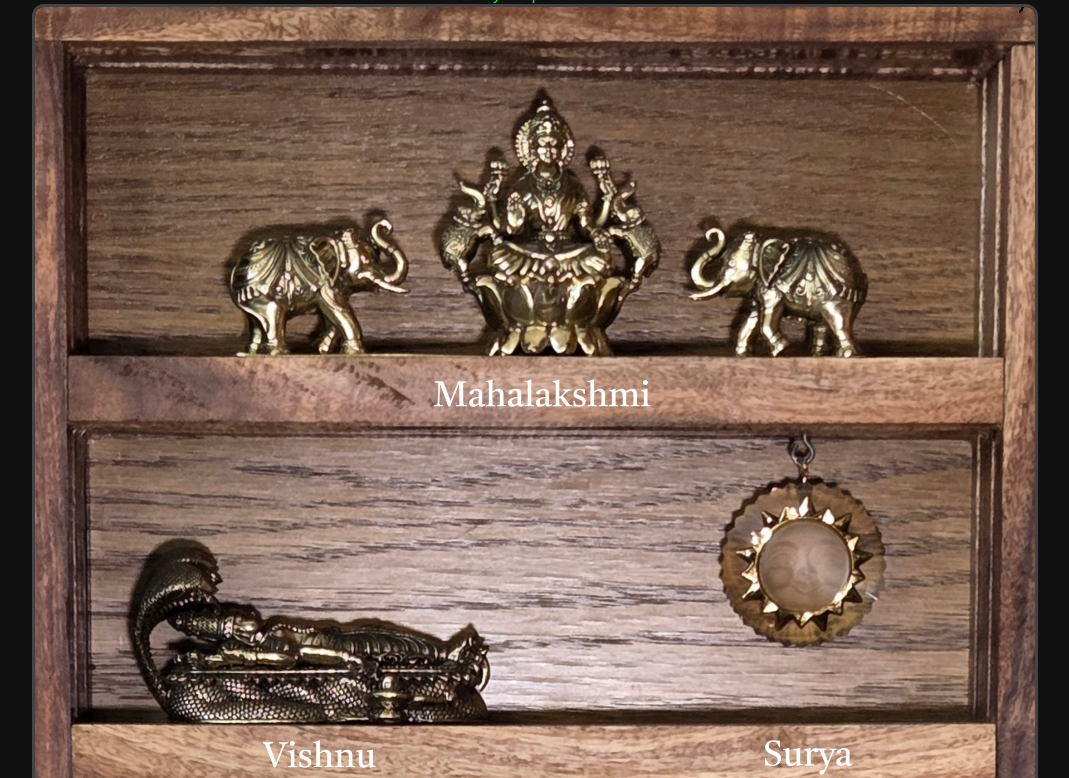
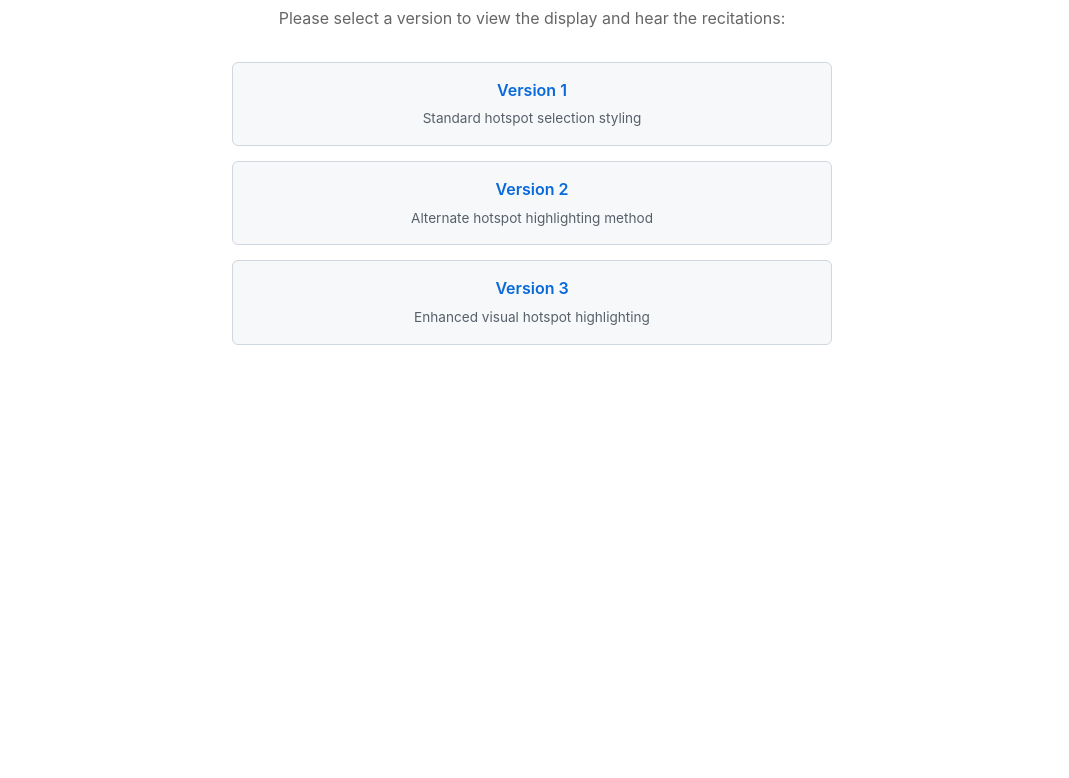
Before and after one commit to unifieldtek/Devata, a plain HTML site: page index.html in a window 1280 px wide. Shown: the part 101-879 px from the top of the page, without its empty margins (108-1177 px from the left). After the commit the page ends 800 px from the top, so only its background shows below. Drawn offline with Linux system fonts and the light colour scheme.

Commit message:
Update index.html
edit index.html

```diff
--- a/index.html
+++ b/index.html
@@ -3,186 +3,74 @@
 <head>
     <meta charset="UTF-8">
     <meta name="viewport" content="width=device-width, initial-scale=1.0">
-  <title>Devata Recitations</title>
+    <title>Vedic Devata Display - Select Version</title>
     <style>
-    body { font-family: Arial, sans-serif; background: #111; color: #0f0; text-align: center; margin: 0; padding: 10px; }
-    h1 { color: #0f0; margin: 20px 0; }
-    .container { position: relative; max-width: 1000px; margin: 0 auto; display: inline-block; }
-    #main-image { width: 100%; max-width: 1795px; height: auto; border: 3px solid #444; border-radius: 12px; display: block; }
-
-    /* The active highlight box (Cyan) */
-    .highlight {
-      position: absolute;
-      border: 5px solid #0ff;
-      box-shadow: 0 0 30px #0ff;
-      pointer-events: none;
-      transition: all 0.4s;
-      border-radius: 8px;
-      display: none;
-      z-index: 10;
+        body {
+            font-family: -apple-system, BlinkMacSystemFont, "Segoe UI", Roboto, Helvetica, Arial, sans-serif;
+            line-height: 1.6;
+            max-width: 600px;
+            margin: 40px auto;
+            padding: 0 20px;
+            color: #333;
+            text-align: center;
         }
-
-    /* TROUBLESHOOTING HOTSPOTS: Currently set to semi-transparent green */
-    /* For final production, change background to: rgba(255,255,255,0) and remove the border! */
-    .hotspot {
-      position: absolute;
-      cursor: pointer;
-      background: rgba(255, 255, 255, 0);
-      /*border: 2px dashed #0f0;
-      box-sizing: border-box;
-      z-index: 5;
+        h1 {
+            color: #111;
+            margin-bottom: 10px;
         }
-
-    .now-playing {
-      margin: 20px auto;
-      padding: 15px;
-      background: #222;
-      border-radius: 10px;
-      max-width: 800px;
-      min-height: 50px;
+        p {
+            color: #666;
+            margin-bottom: 30px;
         }
-    .demo-btn {
-margin: 25px auto;
-padding: 15px 40px;
-font-size: 1.4em;
-      background: #330;
-      color: #ff0;
-      border: 3px solid #f80;
-      border-radius: 12px;
-      cursor: pointer;
+        .version-list {
+            display: flex;
+            flex-direction: column;
+            gap: 15px;
+        }
+        .version-btn {
+            display: block;
+            padding: 15px 20px;
+            background-color: #f6f8fa;
+            border: 1px solid #d0d7de;
+            border-radius: 6px;
+            text-decoration: none;
+            color: #0969da;
+            font-weight: 600;
+            transition: all 0.2s ease;
+        }
+        .version-btn:hover {
+            background-color: #0969da;
+            color: #ffffff;
+            border-color: #0969da;
+        }
+        .description {
+            font-size: 0.85em;
+            color: #57606a;
+            font-weight: normal;
+            display: block;
+            margin-top: 5px;
         }
     </style>
 </head>
 <body>
 
-  <h1>Devata Recitations</h1>
-  <div class="now-playing" id="status">Ready - Tap a section</div>
+    <h1>Vedic Devata Interactive Display</h1>
+    <p>Please select a version to view the display and hear the recitations:</p>
 
-  <div class="container">
-    <img id="main-image" src="statue_map.jpg" alt="Statue Map">
-    <div class="highlight" id="highlight"></div>
-
-    <div class="hotspot" style="left:5%; top:77%; width:26%; height:18%;" onclick="playFull(0)" title="Hanuman"></div>
-    <div class="hotspot" style="left:34%; top:77%; width:26%; height:18%;" onclick="playFull(1)" title="Ganesh"></div>
-    <div class="hotspot" style="left:66%; top:77%; width:26%; height:18%;" onclick="playFull(2)" title="Shiva"></div>
-    <div class="hotspot" style="left:69%; top:52%; width:24%; height:19%;" onclick="playFull(3)" title="Saraswati"></div>
-    <div class="hotspot" style="left:37%; top:52%; width:29%; height:19%;" onclick="playFull(4)" title="Durga"></div>
-    <div class="hotspot" style="left:5%; top:52%; width:29%; height:19%;" onclick="playFull(5)" title="Narayana"></div>
-    <div class="hotspot" style="left:4%; top:29%; width:48%; height:18%;" onclick="playFull(6)" title="Vishnu"></div>
-    <div class="hotspot" style="left:55%; top:29%; width:40%; height:18%;" onclick="playFull(7)" title="Surya"></div>
-    <div class="hotspot" style="left:5%; top:4.2%; width:89%; height:18.5%;" onclick="playFull(8)" title="Mahalakshmi"></div>
+    <div class="version-list">
+        <a href="Version_1.html" class="version-btn">
+            Version 1
+            <span class="description">Standard hotspot selection styling</span>
+        </a>
+        <a href="Version_2.html" class="version-btn">
+            Version 2
+            <span class="description">Alternate hotspot highlighting method</span>
+        </a>
+        <a href="Version_3.html" class="version-btn">
+            Version 3
+            <span class="description">Enhanced visual hotspot highlighting</span>
+        </a>
     </div>
 
-  <br>
-  <button class="demo-btn" onclick="handleDemoClick()">▶ DEMO MODE (60s random clips)</button>
-  <br>
-
-  <audio id="player" controls style="margin-top:20px; width:90%; max-width:800px;"></audio>
-
-  <script>
-    const player = document.getElementById('player');
-    const status = document.getElementById('status');
-    const highlight = document.getElementById('highlight');
-    let demoInterval = null;
-    let lastDemoClickTime = 0; // Tracks timestamp of previous button press
-
-    // Zero-indexed alignment matching our hotspot loops
-    const statueNames = [
-      "Hanuman", "Ganesh", "Shiva", "Saraswati", "Durga", "Narayana", "Vishnu", "Surya", "Mahalakshmi"
-    ];
-
-    const boxes = [
-      {left:"5%", top:"77%", width:"26%", height:"18%"},    // 0: Hanuman
-      {left:"34%", top:"77%", width:"26%", height:"18%"},   // 1: Ganesh
-      {left:"66%", top:"77%", width:"26%", height:"18%"},   // 2: Shiva
-      {left:"69%", top:"52%", width:"24%", height:"19%"},   // 3: Saraswati
-      {left:"37%", top:"52%", width:"29%", height:"19%"},   // 4: Durga
-      {left:"5%", top:"52%", width:"29%", height:"19%"},    // 5: Narayana
-      {left:"4%", top:"29%", width:"48%", height:"18%"},    // 6: Vishnu
-      {left:"55%", top:"29%", width:"40%", height:"18%"},   // 7: Surya
-      {left:"5%", top:"4.2%", width:"89%", height:"18.5%"}  // 8: Mahalakshmi
-    ];
-
-    function highlightStatue(index) {
-      if (index >= 0 && index < boxes.length) {
-        const b = boxes[index];
-        highlight.style.left = b.left;
-        highlight.style.top = b.top;
-        highlight.style.width = b.width;
-        highlight.style.height = b.height;
-        highlight.style.display = 'block';
-      }
-    }
-
-    function clearHighlight() {
-      highlight.style.display = 'none';
-    }
-
-    function playFull(index) {
-      clearDemo();
-      // File padding changed to 4-digits to target 0001.mp3 through 0009.mp3 correctly
-      const file = `audio/full/${String(index + 1).padStart(4, '0')}.mp3`;
-
-      player.src = file;
-      player.play().catch(err => console.log("Playback error:", err));
-      status.textContent = `Playing full version - ${statueNames[index]}`;
-      highlightStatue(index);
-    }
-
-    function playRandomClip(index) {
-      const maxClips = [6, 11, 21, 40, 40, 7, 35, 5, 31];
-      const maxClip = maxClips[index] || 5;
-      const clip = Math.floor(Math.random() * maxClip) + 1;
-
-      const folder = String(index + 1).padStart(2, '0');
-      const file = `audio/${folder}/${String(clip).padStart(3, '0')}.mp3`;
-
-      player.src = file;
-      player.play().catch(err => console.log("Playback error:", err));
-      status.textContent = `Demo - ${statueNames[index]} (clip ${clip})`;
-      highlightStatue(index);
-    }
-
-    // Handles physical hardware double-press logic emulation
-    function handleDemoClick() {
-      const currentTime = new Date().getTime();
-      const timeDifference = currentTime - lastDemoClickTime;
-
-      // If clicked again within 2 seconds (2000 milliseconds) while demo is active
-      if (demoInterval && timeDifference < 2000) {
-        stopEverything();
-        status.textContent = "Demo Stopped - Returned to Wait State";
-      } else {
-        startDemo();
-      }
-
-      lastDemoClickTime = currentTime;
-    }
-
-    function startDemo() {
-      clearDemo();
-      status.textContent = "Demo Mode Initializing...";
-
-      let current = 0; // Starts at index 0 (Hanuman)
-      function next() {
-        playRandomClip(current);
-        current = (current + 1) % 9; // Seamlessly loop 0 through 8
-      }
-      next();
-      demoInterval = setInterval(next, 60000);
-    }
-
-    function clearDemo() {
-      if (demoInterval) clearInterval(demoInterval);
-      demoInterval = null;
-      clearHighlight();
-    }
-
-    function stopEverything() {
-      clearDemo();
-      player.pause();
-      player.src = ""; // Clears track memory
-    }
-  </script>
 </body>
 </html>
```
Lines whose indentation alone changed are shown as unchanged.
